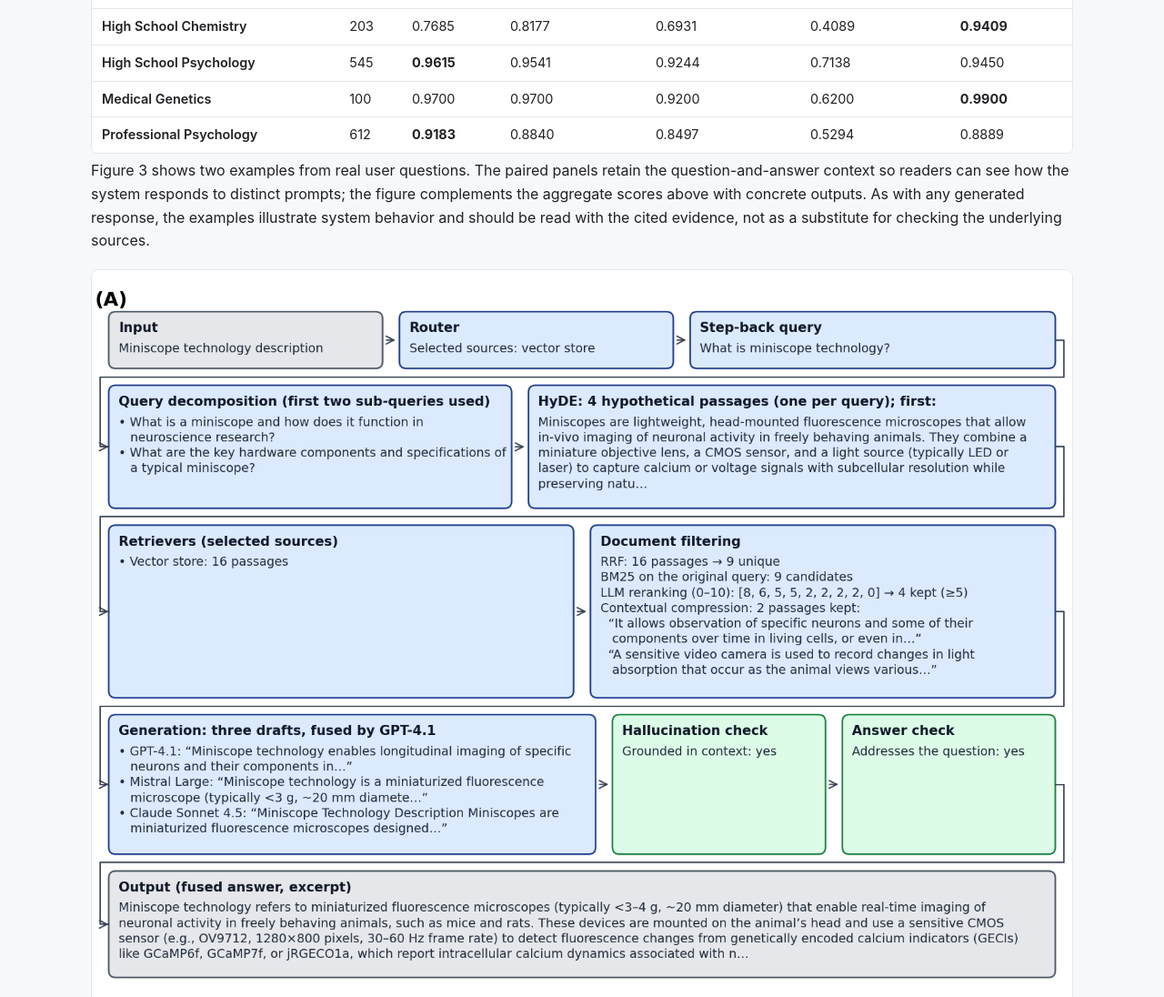
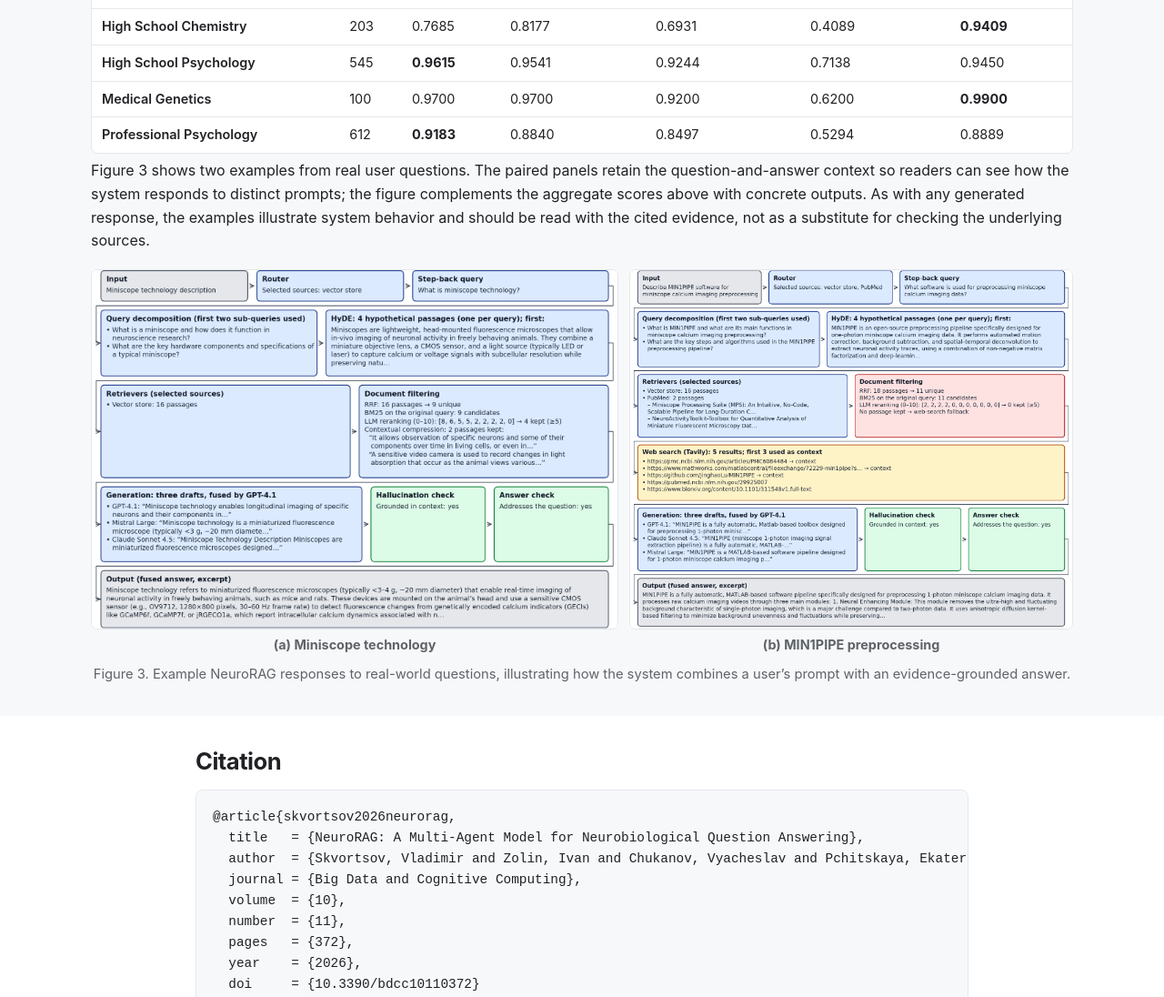
Before and after one commit to IMZolin/neurorag_page, a plain HTML site: page index.html in a window 1280 px wide. Shown: the part 3935-5031 px from the top of the page at 91% size. Drawn offline with Linux system fonts and the light colour scheme.

Commit message:
Split Figure 3 into equal-height side-by-side panels
Display examples as separate crops with centered (a) and (b) labels.

```diff
--- a/index.html
+++ b/index.html
@@ -66,6 +66,13 @@
     .result-figure { width:100%; margin:18px auto 0; }
     .result-panel-grid { display:grid; grid-template-columns:repeat(2,minmax(0,1fr)); align-items:start; gap:12px; }
     .result-panel { display:block; width:100%; height:320px; object-fit:contain; border:1px solid var(--line); border-radius:7px; background:#fff; }
+    .example-panel-grid { display:grid; grid-template-columns:1250fr 1051fr; gap:12px; align-items:start; }
+    .example-crop { position:relative; overflow:hidden; border:1px solid var(--line); border-radius:7px; background:#fff; }
+    .example-crop img { position:absolute; display:block; width:100%; max-width:none; height:auto; left:0; }
+    .example-crop.a { aspect-ratio:1540 / 1051; }
+    .example-crop.a img { top:calc(-64 / 1051 * 100%); }
+    .example-crop.b { aspect-ratio:1540 / 1250; }
+    .example-crop.b img { top:calc(-1235 / 1250 * 100%); }
     .panel-label { display:block; margin-top:5px; color:var(--muted); font-size:.9rem; font-weight:650; text-align:center; }
     @media(max-width:720px) { .result-panel { height:240px; } }
     pre { overflow:auto; padding:18px; border:1px solid var(--line); border-radius:8px; background:var(--wash); font-size:.9rem; }
@@ -169,7 +176,10 @@
     </div>
       <p>Figure 3 shows two examples from real user questions. The paired panels retain the question-and-answer context so readers can see how the system responds to distinct prompts; the figure complements the aggregate scores above with concrete outputs. As with any generated response, the examples illustrate system behavior and should be read with the cited evidence, not as a substitute for checking the underlying sources.</p>
       <figure class="result-figure">
-        <img class="hero-image" src="examples.png" alt="Two real-world examples showing NeuroRAG query routing, retrieval, answer generation and validation." width="1540" height="2493" loading="lazy">
+        <div class="example-panel-grid">
+          <div><div class="example-crop a"><img src="examples.png" alt="Miniscope technology query: source routing, retrieval, answer generation and validation." width="1540" height="2493" loading="lazy"></div><span class="panel-label">(a) Miniscope technology</span></div>
+          <div><div class="example-crop b"><img src="examples.png" alt="MIN1PIPE preprocessing query: retrieval, web search fallback, answer generation and validation." width="1540" height="2493" loading="lazy"></div><span class="panel-label">(b) MIN1PIPE preprocessing</span></div>
+        </div>
         <figcaption class="caption">Figure 3. Example NeuroRAG responses to real-world questions, illustrating how the system combines a user’s prompt with an evidence-grounded answer.</figcaption>
       </figure>
   </div></section>
```
